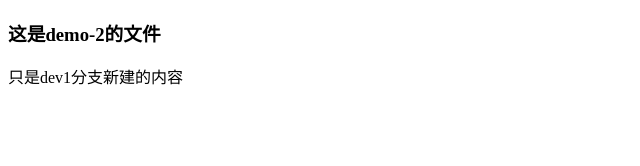
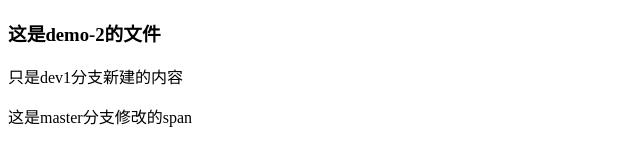
Before and after one commit to xukegg/demo-2, a plain HTML site: page index.html in a window 1280 px wide. Shown: the whole page, without its empty margins (0-640 px from the left). Drawn offline with Linux system fonts and the light colour scheme.

Commit message:
修改index.html,添加了span标签

```diff
--- a/index.html
+++ b/index.html
@@ -9,5 +9,6 @@
 <body>
     <h3>这是demo-2的文件</h3>
     <p>只是dev1分支新建的内容</p>
+    <span>这是master分支修改的span</span>
 </body>
 </html>
```
